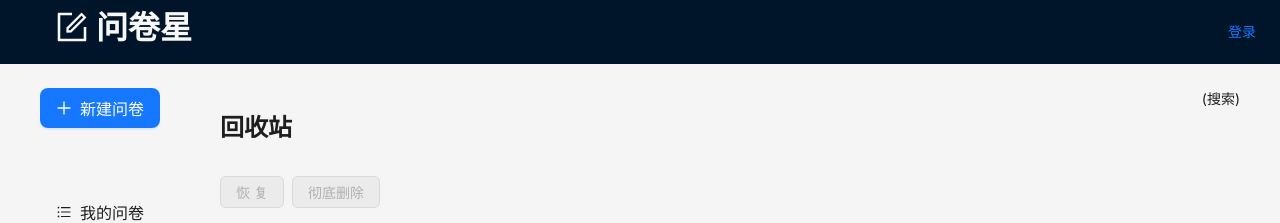
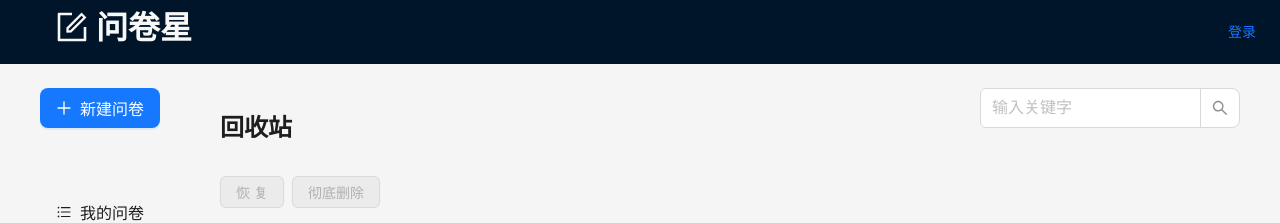
Before and after one commit to Auxior/sojump-fe, a React (Create React App) app: page /manage/trash in a window 1280 px wide. Shown: the top 223 px of the page. Built offline with nearby package versions, Linux system fonts and the light colour scheme.

Commit message:
Add ListSearch component to Star and Trash pages

```diff
--- a/src/components/ListSearch.tsx
+++ b/src/components/ListSearch.tsx
@@ -1,16 +1,30 @@
-import React, { ChangeEvent, FC, useState } from 'react'
+import React, { FC, useState, useEffect } from 'react'
+import type { ChangeEvent } from 'react'
+import { useNavigate, useLocation, useSearchParams } from 'react-router-dom'
 import { Input } from 'antd'
+import { LIST_SEARCH_PARAM_KEY } from '../constant'
 
 const { Search } = Input
 
 const ListSearch: FC = () => {
+  const nav = useNavigate()
+  const { pathname } = useLocation()
+
   const [value, setValue] = useState('')
   function handleChange(event: ChangeEvent<HTMLInputElement>) {
     setValue(event.target.value)
   }
 
+  // 获取 url 参数，并设置到 input value
+  const [searchParams] = useSearchParams()
+  useEffect(() => {
+    const curValue = searchParams.get(LIST_SEARCH_PARAM_KEY) || ''
+    setValue(curValue)
+  }, [searchParams])
+
   function handleSearch(value: string) {
-    console.log('[ value ] >', value)
+    // 跳转页面，增加 url 参数
+    nav({ pathname, search: `${LIST_SEARCH_PARAM_KEY}=${value}` })
   }
 
   return <Search size="large" allowClear placeholder="输入关键字" value={value} onChange={handleChange} onSearch={handleSearch} style={{ width: '260px' }} />
--- /dev/null
+++ b/src/constant/index.ts
@@ -0,0 +1,3 @@
+// 常量
+
+export const LIST_SEARCH_PARAM_KEY = 'keyword'
--- a/src/pages/manage/Star.tsx
+++ b/src/pages/manage/Star.tsx
@@ -2,6 +2,7 @@ import React, { FC, useState } from 'react'
 import { useTitle } from 'ahooks'
 import { Typography, Empty } from 'antd'
 import QuestionCard from '../../components/QuestionCard'
+import ListSearch from '../../components/ListSearch'
 import styles from './common.module.scss'
 
 const { Title } = Typography
@@ -44,7 +45,9 @@ const Star: FC = () => {
         <div className={styles.left}>
           <Title level={3}>星标问卷</Title>
         </div>
-        <div className={styles.right}> (搜索) </div>
+        <div className={styles.right}>
+          <ListSearch />
+        </div>
       </div>
       <div className={styles.container}>
         {questionList.length === 0 && <Empty description="暂无数据" />}
--- a/src/pages/manage/Trash.tsx
+++ b/src/pages/manage/Trash.tsx
@@ -2,6 +2,7 @@ import React, { FC, useState } from 'react'
 import { useTitle } from 'ahooks'
 import { Typography, Empty, Table, Tag, Button, Space, Modal } from 'antd'
 import { ExclamationCircleOutlined } from '@ant-design/icons'
+import ListSearch from '../../components/ListSearch'
 import styles from './common.module.scss'
 
 const { Title } = Typography
@@ -108,7 +109,9 @@ const Trash: FC = () => {
         <div className={styles.left}>
           <Title level={3}>回收站</Title>
         </div>
-        <div className={styles.right}> (搜索) </div>
+        <div className={styles.right}>
+          <ListSearch />
+        </div>
       </div>
       <div className={styles.container}>
         {questionList.length === 0 && <Empty description="暂无数据" />}
```
